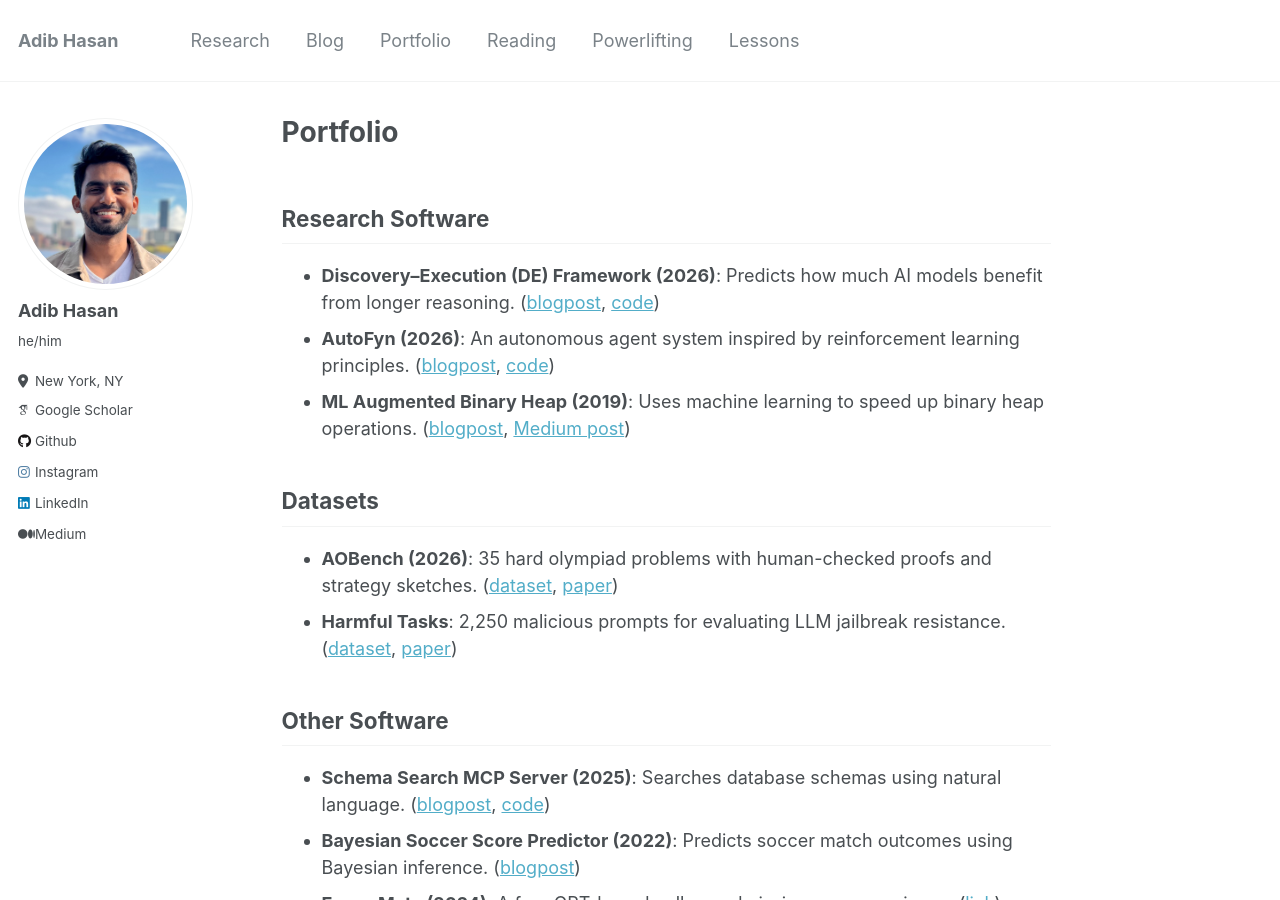
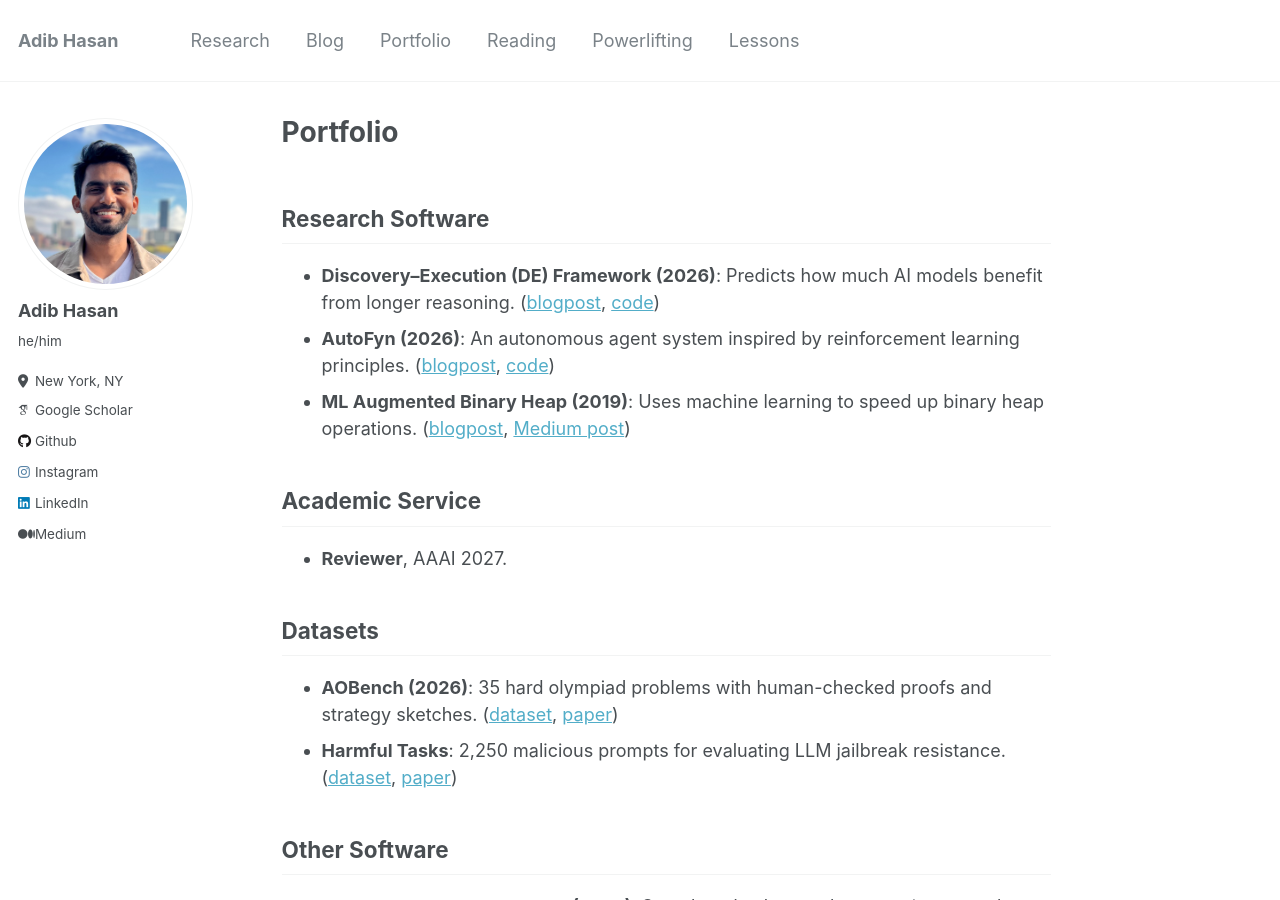
Before and after one commit to Neehan/neehan.github.io, a Jekyll site: the page built from _pages/portfolio.md, in a window 1280 px wide and 900 px high. Built offline with Jekyll 4.4.1, drawn with Linux system fonts in a browser that asks for light colours; some web fonts are replaced.

Commit message:
Move academic service to Portfolio and update ignore rules

```diff
--- a/_pages/portfolio.md
+++ b/_pages/portfolio.md
@@ -10,6 +10,10 @@ author_profile: true
 * **Discovery–Execution (DE) Framework (2026)**: Predicts how much AI models benefit from longer reasoning. ([blogpost](/blog/discovery-execution/), [code](https://github.com/Neehan/DE-Framework))
 * **AutoFyn (2026)**: An autonomous agent system inspired by reinforcement learning principles. ([blogpost](/blog/autofyn/), [code](https://github.com/SignalPilot-Labs/AutoFyn))
 * **ML Augmented Binary Heap (2019)**: Uses machine learning to speed up binary heap operations. ([blogpost](/blog/ml-augmented-heap/), [Medium post](https://medium.com/@thankful_rose_ferret_864/how-we-sped-up-the-binary-heap-with-machine-learning-e10b3204e4e6))
+
+## Academic Service
+
+* **Reviewer**, AAAI 2027.
 
 ## Datasets
 
```
Also changed, not shown: _pages/research.md (+0 -4 lines), 1 other file.
